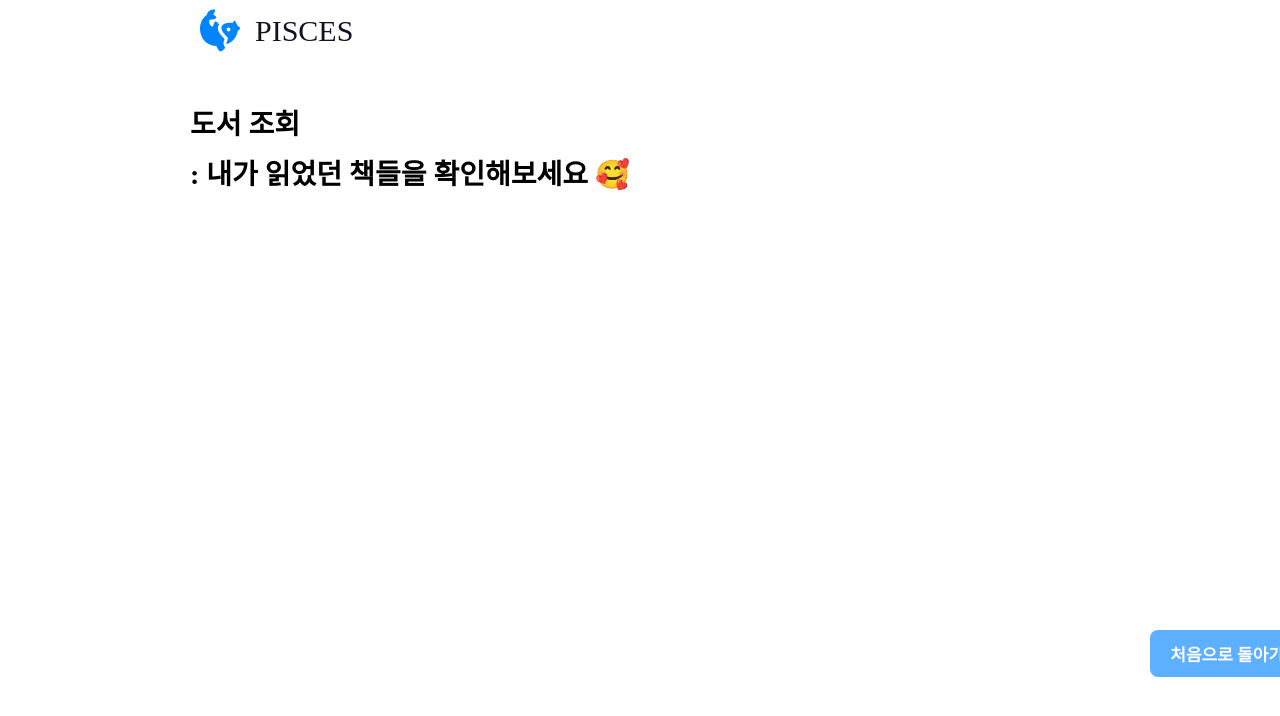
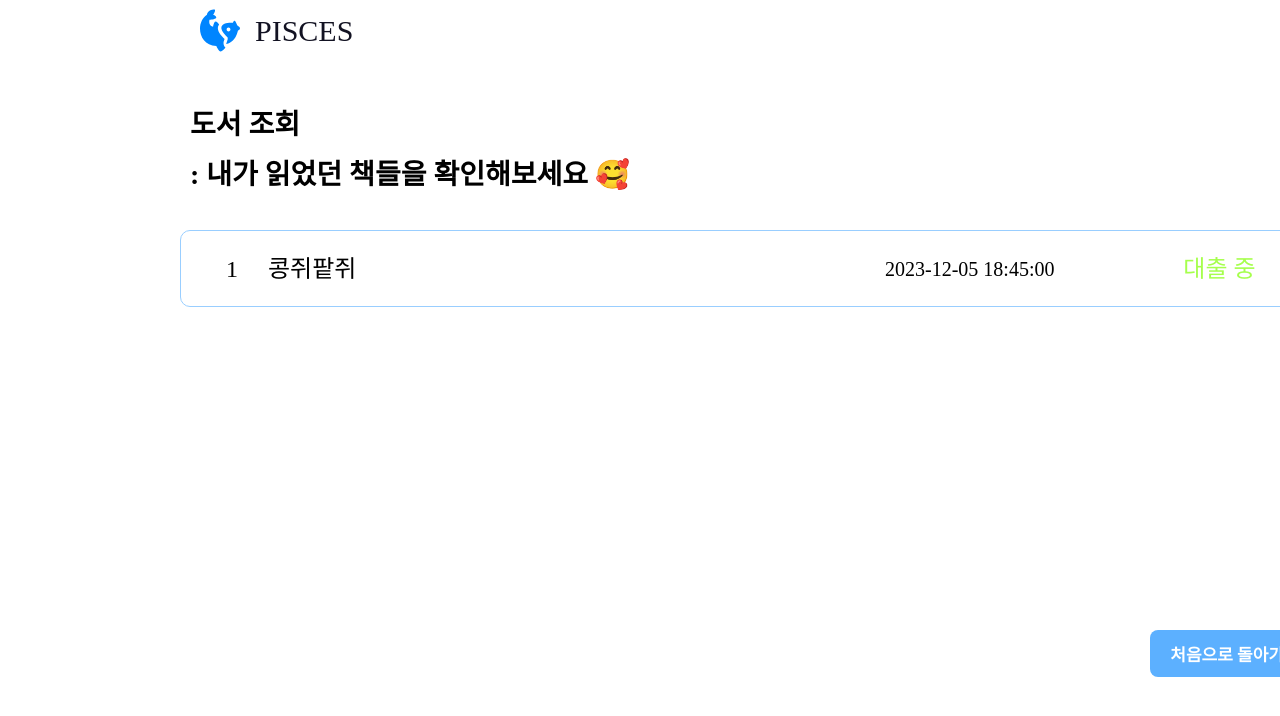
Before and after one commit to E-jiwoo/Picses, a React (Create React App) app in the folder book/: page /list in a window 1280 px wide. Shown: the top 716 px of the page. Built offline with nearby package versions, Linux system fonts and the light colour scheme.

Commit message:
ADD :: List page - 조회하기 페이지 디자인 구현

```diff
--- a/book/src/Pages/Page/List/index.js
+++ b/book/src/Pages/Page/List/index.js
@@ -1,6 +1,7 @@
 import React from "react";
 import styled from "styled-components";
 import { useNavigate } from "react-router-dom";
+
 const List = () => {
   const navigate = useNavigate();
 
@@ -13,6 +14,12 @@ const List = () => {
       <Font>
         도서 조회 <p />: 내가 읽었던 책들을 확인해보세요 🥰
       </Font>
+      <BookList>
+        <Number>1</Number>
+        <Name>콩쥐팥쥐</Name>
+        <Time>2023-12-05 18:45:00</Time>
+        <State>대출 중</State>
+      </BookList>
       <Button onClick={navigateToHome}>
         <ButtonFont>처음으로 돌아가기</ButtonFont>
       </Button>
@@ -20,6 +27,63 @@ const List = () => {
   );
 };
 
+const State = styled.div`
+  position: relative;
+  left: 90px;
+  width: 90px;
+  flex-shrink: 0;
+  color: #a6ff4d;
+  text-align: center;
+  font-family: SUIT;
+  font-size: 24px;
+  font-style: normal;
+  font-weight: 500;
+  line-height: 40px;
+`;
+
+const Time = styled.div`
+  color: #000;
+  font-family: SUIT;
+  font-size: 20px;
+  font-style: normal;
+  font-weight: 500;
+  line-height: 40px;
+`;
+
+const Name = styled.div`
+  width: 587px;
+  flex-shrink: 0;
+  color: #000;
+  font-family: SUIT;
+  font-size: 24px;
+  font-style: normal;
+  font-weight: 500;
+  line-height: 40px;
+`;
+
+const Number = styled.div`
+  color: #000;
+  font-family: SUIT;
+  font-size: 24px;
+  font-style: normal;
+  font-weight: 500;
+  line-height: 40px;
+`;
+
+const BookList = styled.div`
+  position: fixed;
+  left: 180px;
+  top: 230px;
+  display: flex;
+  width: 1070px;
+  height: 75px;
+  padding: 0px 45px;
+  flex: center;
+  align-items: center;
+  gap: 30px;
+  border-radius: 10px;
+  border: 1px solid #99ceff;
+`;
 const Font = styled.div`
   color: #000;
   font-family: SUIT;
```
